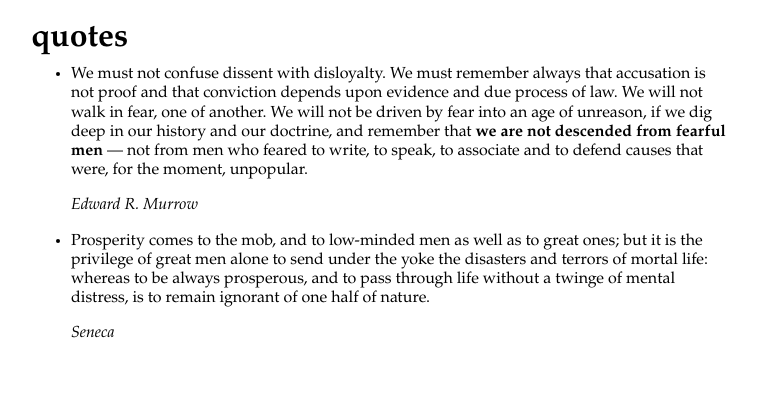
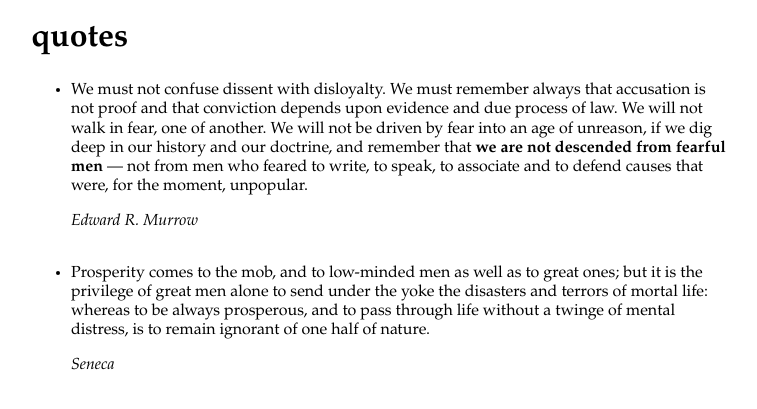
Before and after one commit to jamesob/jamesob.github.io, a Jekyll site: the page quotes.html, which Jekyll copies as it is, in a window 1280 px wide. Shown: the top 409 px of the page, without its empty margins (29-786 px from the left). Built offline with Jekyll 4.4.1, drawn with Linux system fonts in a browser that asks for light colours.

Commit message:
Quotes tuneup

```diff
--- /dev/null
+++ b/css/quotes.css
@@ -0,0 +1,40 @@
+
+@font-face {
+  font-family: 'monaco';
+  font-style: monospace;
+  src: local('/fonts/MONACO.TTF');
+}
+
+/* ===============================
+ * body
+ * =============================== */
+body {
+  margin: 30px 0 20px 60px;
+  font-family: Palatino, georgia, "times new roman", serif;
+}
+
+h1 {
+  margin-bottom: 20px;
+}
+
+/*
+ * paragraphs outside of lists.
+ */
+#quotes > p {
+  margin-left: 20px;
+}
+
+#quotes {
+  width: 700px;
+  margin-bottom: 80px;
+  line-height: 120%;
+}
+
+/* ===============================
+ * list stuff
+ * =============================== */
+
+
+ul li {
+  margin-top: 32px;
+}
--- a/quotes.html
+++ b/quotes.html
@@ -2,12 +2,12 @@
 
 <head>
   <title>quotes</title>
-  <meta name="author" content="James O'Beirne" http-equiv="Content-Type" content="text/html; charset=utf-8">
-  <link rel="stylesheet" href="/css/res.css" type="text/css" />
+  <meta name="author" http-equiv="Content-Type" content="text/html; charset=utf-8">
+  <link rel="stylesheet" href="/css/quotes.css" type="text/css" />
 </head>
 
 <body>
-  <div id="resume">
+  <div id="quotes">
 
     <h1>quotes</h1>
     <ul>
```
